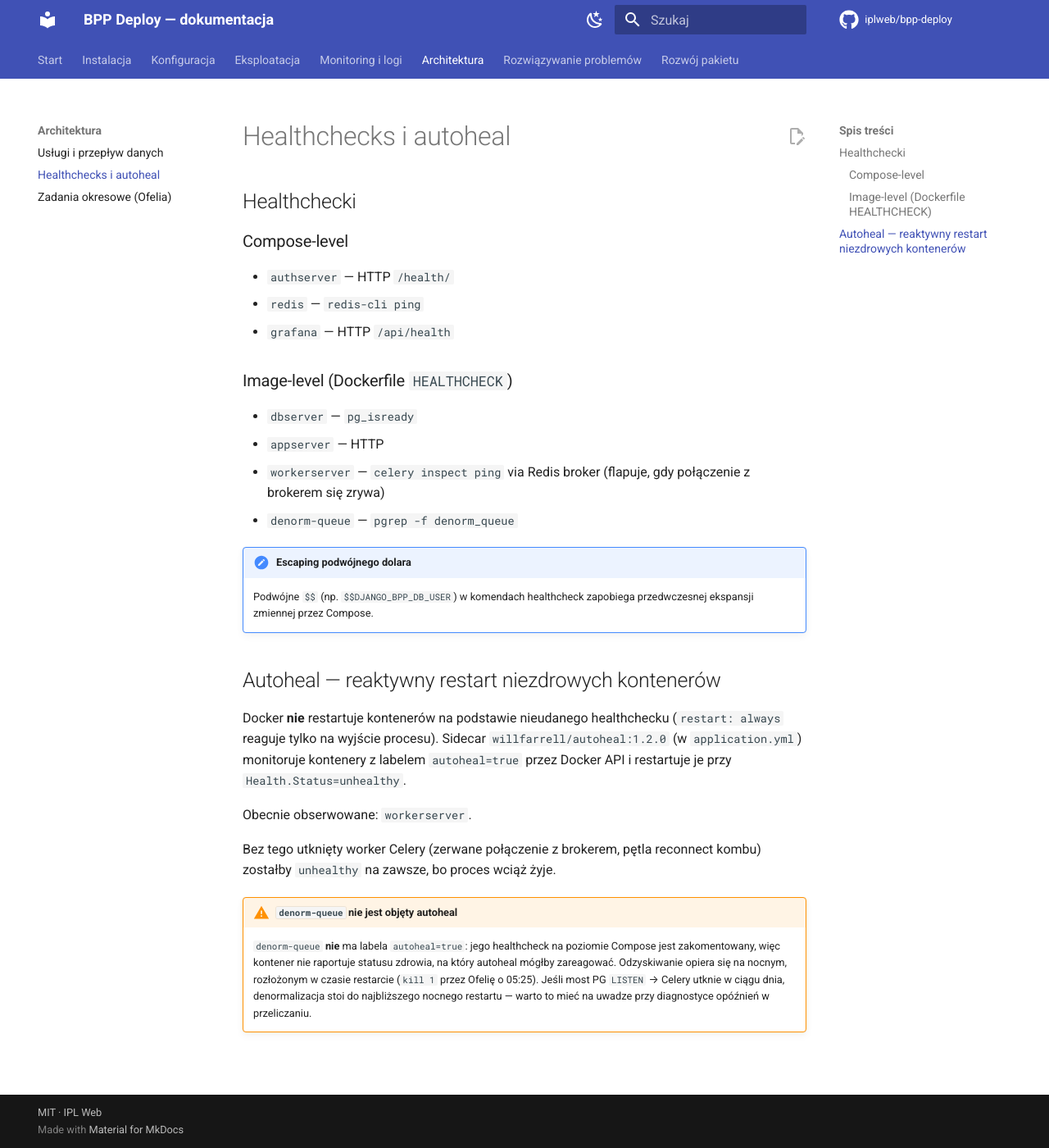
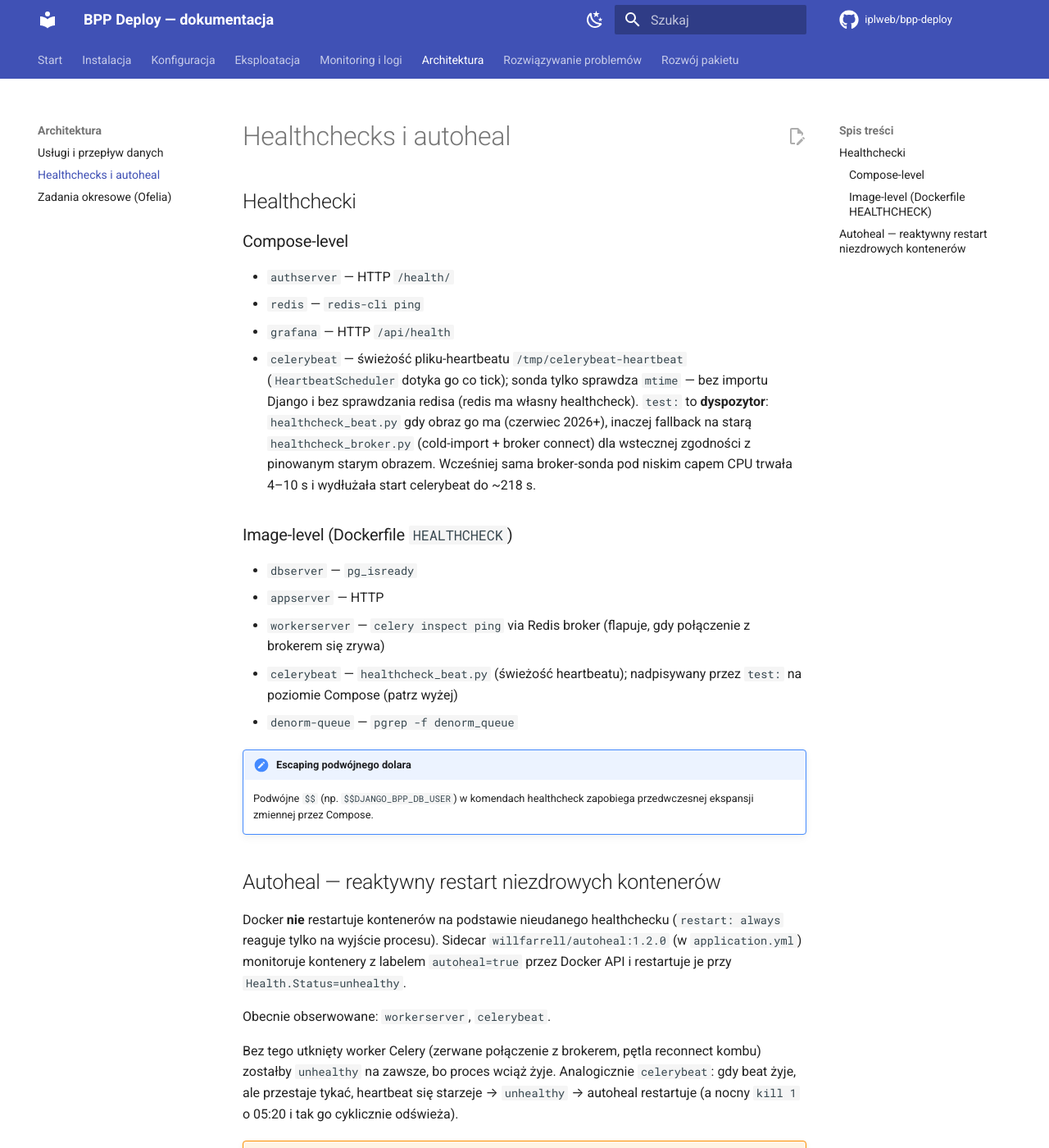
Before and after one commit to iplweb/bpp-deploy, an MkDocs documentation site: the page built from docs/architektura/healthchecks-autoheal.md, in a window 1280 px wide and 1400 px high. Shown: the whole window at 82% size. Built offline with MkDocs 1.6.1 and Material for MkDocs 9.7.7, drawn with Linux system fonts in a browser that asks for light colours; comment, search, counter and statistics services are not loaded.

Commit message:
feat(celerybeat): lekki healthcheck przez heartbeat + cap CPU 1.0
test: to dyspozytor [ -f /app/healthcheck_beat.py ]: nowy obraz (czerwiec 2026+) uzywa lekkiej sondy (swiezosc /tmp/celerybeat-heartbeat, dotykany przez HeartbeatScheduler co tick), stary/pinowany obraz spada na healthcheck_broker.py. Bez dyspozytora stary obraz = brak pliku = healthcheck zawsze fail = autoheal restartuje w kolko.

CELERYBEAT_CPU_LIMIT default 0.25->1.0 (sufit CFS, nie rezerwacja; nie odbiera quoty zadnej innej usludze - celerybeat nie jest w CPU_SERVICES) - przyspiesza wlasny boot beata. Poprzednio 0.25 dlawil ciezki import sondy 4-10s i wydluzal start do ~218s.

Docs: healthchecks-autoheal.md + CLAUDE.md - dopisany healthcheck celerybeat i celerybeat na liscie autoheal-watched (byl pominiety).

Co-Authored-By: Claude Opus 4.8 (1M context) <noreply@anthropic.com>

```diff
--- a/docs/architektura/healthchecks-autoheal.md
+++ b/docs/architektura/healthchecks-autoheal.md
@@ -7,6 +7,13 @@
 - `authserver` — HTTP `/health/`
 - `redis` — `redis-cli ping`
 - `grafana` — HTTP `/api/health`
+- `celerybeat` — świeżość pliku-heartbeatu `/tmp/celerybeat-heartbeat`
+  (`HeartbeatScheduler` dotyka go co tick); sonda tylko sprawdza `mtime` — bez
+  importu Django i bez sprawdzania redisa (redis ma własny healthcheck). `test:`
+  to **dyspozytor**: `healthcheck_beat.py` gdy obraz go ma (czerwiec 2026+),
+  inaczej fallback na starą `healthcheck_broker.py` (cold-import + broker connect)
+  dla wstecznej zgodności z pinowanym starym obrazem. Wcześniej sama broker-sonda
+  pod niskim capem CPU trwała 4–10 s i wydłużała start celerybeat do ~218 s.
 
 ### Image-level (Dockerfile `HEALTHCHECK`)
 
@@ -14,6 +21,8 @@
 - `appserver` — HTTP
 - `workerserver` — `celery inspect ping` via Redis broker
   (flapuje, gdy połączenie z brokerem się zrywa)
+- `celerybeat` — `healthcheck_beat.py` (świeżość heartbeatu); nadpisywany przez
+  `test:` na poziomie Compose (patrz wyżej)
 - `denorm-queue` — `pgrep -f denorm_queue`
 
 !!! note "Escaping podwójnego dolara"
@@ -27,10 +36,12 @@ reaguje tylko na wyjście procesu). Sidecar `willfarrell/autoheal:1.2.0` (w
 `application.yml`) monitoruje kontenery z labelem `autoheal=true` przez Docker API i
 restartuje je przy `Health.Status=unhealthy`.
 
-Obecnie obserwowane: `workerserver`.
+Obecnie obserwowane: `workerserver`, `celerybeat`.
 
 Bez tego utknięty worker Celery (zerwane połączenie z brokerem, pętla reconnect kombu)
-zostałby `unhealthy` na zawsze, bo proces wciąż żyje.
+zostałby `unhealthy` na zawsze, bo proces wciąż żyje. Analogicznie `celerybeat`:
+gdy beat żyje, ale przestaje tykać, heartbeat się starzeje → `unhealthy` → autoheal
+restartuje (a nocny `kill 1` o 05:20 i tak go cyklicznie odświeża).
 
 !!! warning "`denorm-queue` nie jest objęty autoheal"
     `denorm-queue` **nie** ma labela `autoheal=true`: jego healthcheck na poziomie
```
Also changed, not shown: CLAUDE.md (+1 -1 lines), docker-compose.workers.yml (+22 -6 lines).
